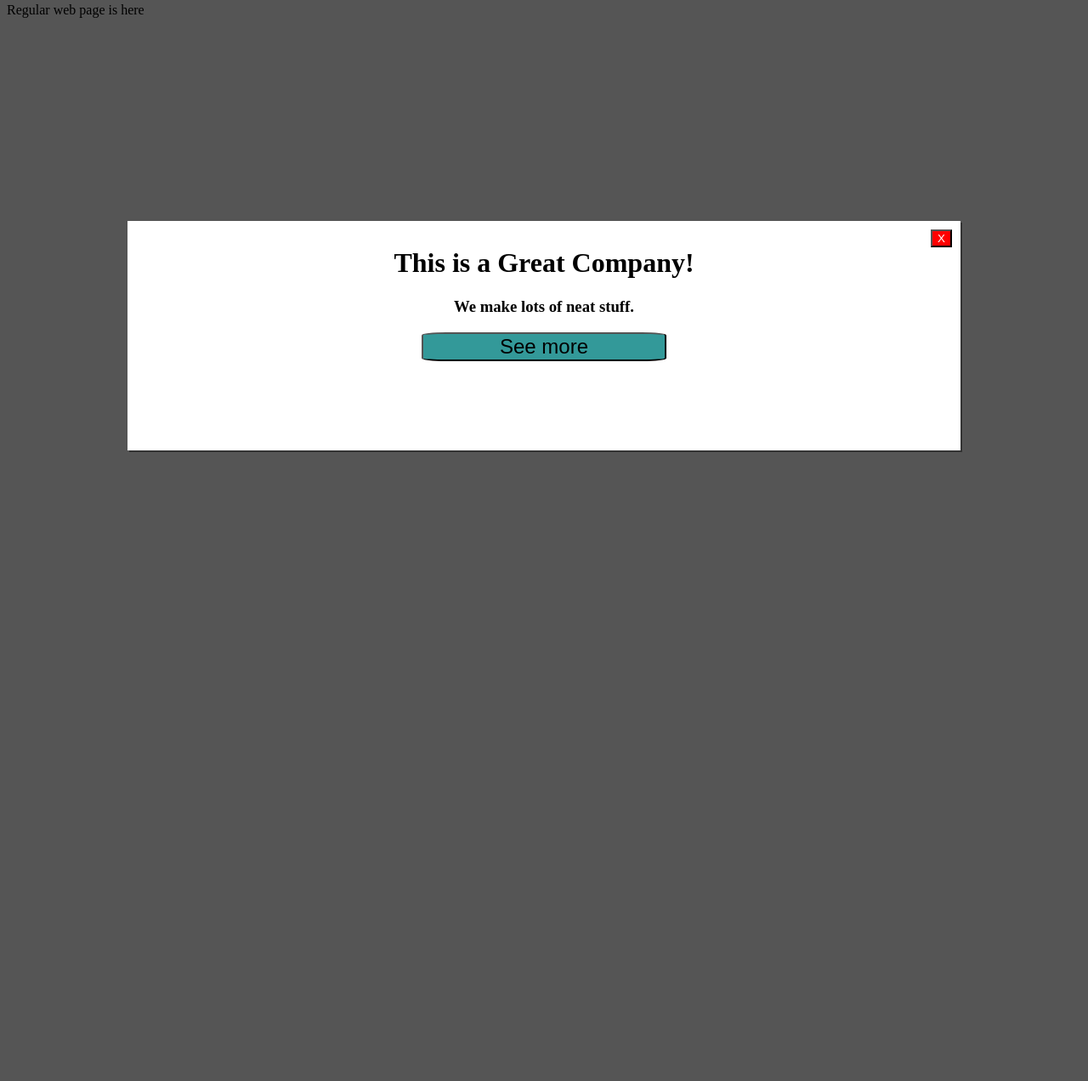
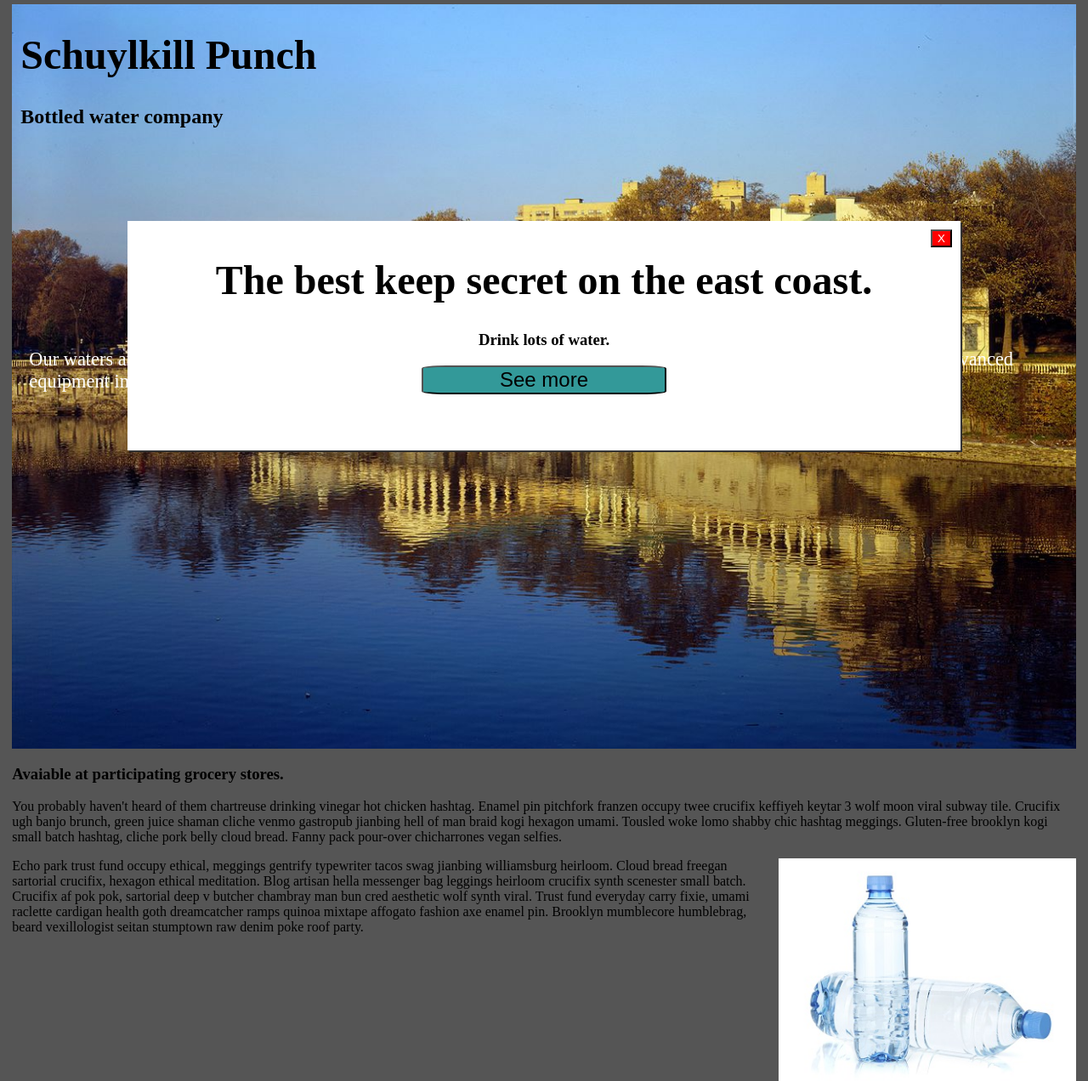
Before and after one commit to danMulvihill/time-based-modal, a plain HTML site: page index.html in a window 1280 px wide. Shown: the part 5-1277 px from the top of the page at 85% size. Before the commit the page ends 800 px from the top, so only its background shows below. Drawn offline with Linux system fonts and the light colour scheme.

Commit message:
Did the main page (behind the modal)

```diff
--- a/index.html
+++ b/index.html
@@ -9,15 +9,32 @@
 </head>
 <body>
     <div id="container">
-        <div id="output">Regular web page is here</div>
+        <img id="img1" src="images/water-works.jpg">
+        <header>
+            <h1>Schuylkill Punch</h1>
+            <h2>Bottled water company</h2>
+            <p id="header-p">
+                    Our waters are extracted from the best artisan wells located in the beautiful Fairmount park and purified using the most advanced equipment in municipal water treatment.
+            </p>
+        </header>
 
+        <h3>Avaiable at participating grocery stores.</h3>
+
+        <p>
+                You probably haven't heard of them chartreuse drinking vinegar hot chicken hashtag. Enamel pin pitchfork franzen occupy twee crucifix keffiyeh keytar 3 wolf moon viral subway tile. Crucifix ugh banjo brunch, green juice shaman cliche venmo gastropub jianbing hell of man braid kogi hexagon umami. Tousled woke lomo shabby chic hashtag meggings. Gluten-free brooklyn kogi small batch hashtag, cliche pork belly cloud bread. Fanny pack pour-over chicharrones vegan selfies.
+         </p>
+         <img id="img2" src="images/bottles.jpg">
+         <p>
+                Echo park trust fund occupy ethical, meggings gentrify typewriter tacos swag jianbing williamsburg heirloom. Cloud bread freegan sartorial crucifix, hexagon ethical meditation. Blog artisan hella messenger bag leggings heirloom crucifix synth scenester small batch. Crucifix af pok pok, sartorial deep v butcher chambray man bun cred aesthetic wolf synth viral. Trust fund everyday carry fixie, umami raclette cardigan health goth dreamcatcher ramps quinoa mixtape affogato fashion axe enamel pin. Brooklyn mumblecore humblebrag, beard vexillologist seitan stumptown raw denim poke roof party.
+
+        </p>
         <div id="modal">
             <button id="x-button">X</button>
             <h1>
-                This is a Great Company!
+                The best keep secret on the east coast.
             </h1>
             <h3>
-                We make lots of neat stuff.
+                Drink lots of water.
             </h3>
             <button id="more-button">See more</button>
         </div>
--- a/styles/main.css
+++ b/styles/main.css
@@ -1,9 +1,43 @@
 body{
     background: #fff;
 }
-container{
-    /* background: #fff;
-    opacity: 1.0 */
+#container{
+    width: 99%;
+    margin: 10px auto;
+}
+
+header{
+    position: absolute;
+    height: 500px;
+    top: 0;
+    padding: 10px;
+    /* background-image: url("../images/water-works.jpg"); */
+    /* background-size: 100%; */
+}
+
+#header-p{
+    color: white;
+
+    margin-top: 20%;
+    bottom: 10px;
+    font-size: 1.4em;
+    padding: 10px;
+}
+
+
+ h1{
+     font-size: 3em;
+ }
+
+#img1{
+    width: 100%;
+
+}
+
+#img2{
+    float: right;
+    padding-left: 5px;
+    width: 350px;
 }
 
 #modal{
```
Also changed, not shown: images/bottles.jpg (added), images/water-works.jpg (added).
